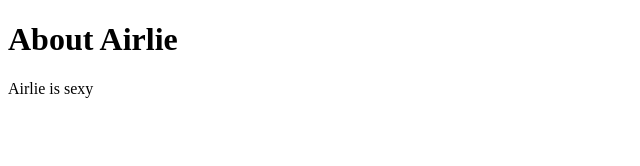
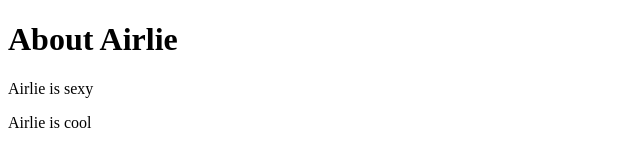
Before and after one commit to whitwebdev/Airlie, a plain HTML site: page index.html in a window 1280 px wide. Shown: the full height of the page, 0-640 px from the left. Drawn offline with Linux system fonts and the light colour scheme.

Commit message:
added cool

```diff
--- a/index.html
+++ b/index.html
@@ -9,6 +9,7 @@
 <body>
     <h1>About Airlie</h1>
     <p>Airlie is sexy</p>
+    <p>Airlie is cool</p>
 
 </body>
 </html>
```
